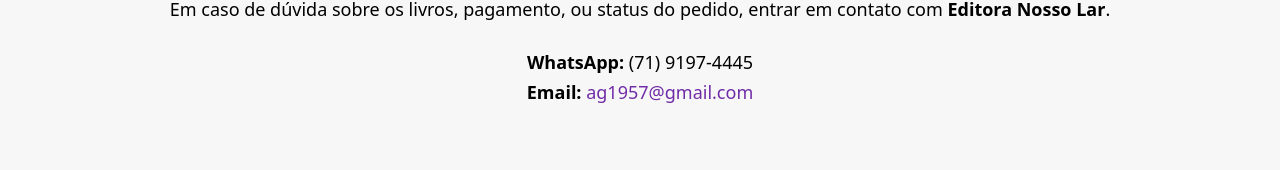
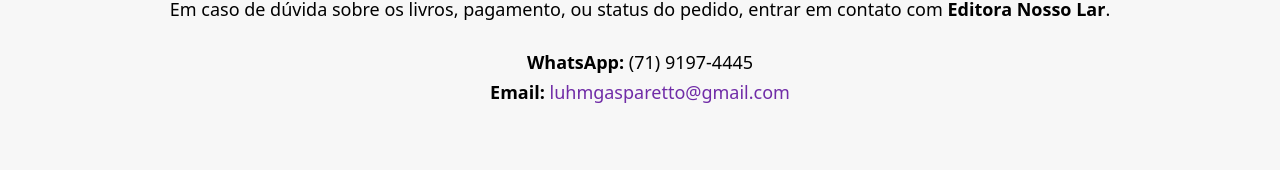
Before and after one commit to lmgaspa/ec-ruypovoas, a React (Vite) app in the folder frontend/: page /support in a window 1280 px wide. Shown: the part 193-363 px from the top of the page. Built offline with nearby package versions, Linux system fonts and the light colour scheme; no server answers.

Commit message:
fix suport

```diff
--- a/frontend/src/pages/SuportPage.tsx
+++ b/frontend/src/pages/SuportPage.tsx
@@ -18,10 +18,10 @@
         <p>
           <strong>Email:</strong>{' '}
           <a
-            href="mailto:ag1957@gmail.com"
+            href="mailto:luhmgasparetto@gmail.com"
             className="text-primary hover:underline"
           >
-            ag1957@gmail.com
+            luhmgasparetto@gmail.com
           </a>
         </p>
       </div>
```
